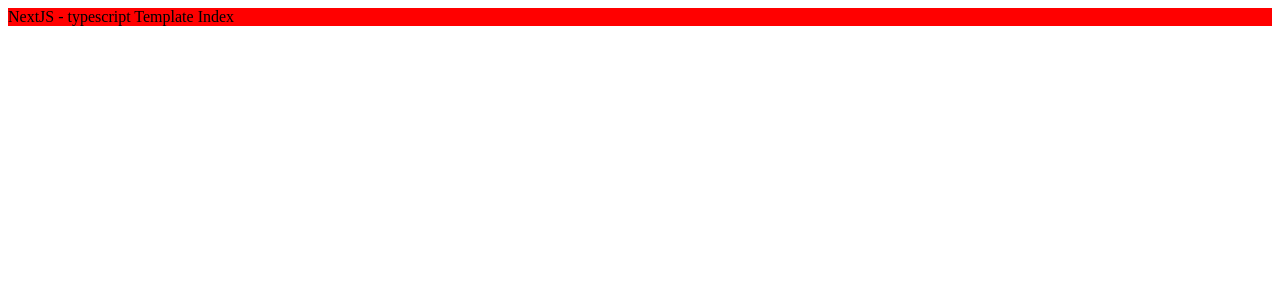
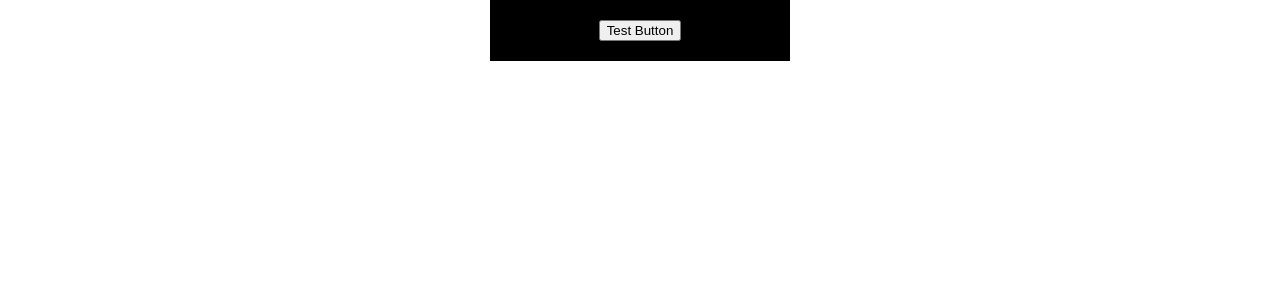
Before and after one commit to Oizys18/nextjs-template, a Next.js app: page / in a window 1280 px wide. Shown: the top 300 px of the page. Built offline with nearby package versions, Linux system fonts and the light colour scheme.

Commit message:
Add relative import path, styled-component module declaration, global theme

```diff
--- /dev/null
+++ b/components/index.ts
@@ -0,0 +1 @@
+export { default as TestButton } from './testButton/index';
--- /dev/null
+++ b/components/testButton/index.tsx
@@ -0,0 +1,20 @@
+import styled from 'styled-components';
+
+function TestButton() {
+  return (
+    <Wrapper>
+      <button onClick={() => alert('button!')}>Test Button</button>
+    </Wrapper>
+  );
+}
+
+export default TestButton;
+
+const Wrapper = styled.div`
+  width: 30rem;
+  display: flex;
+  padding: 2rem;
+  margin: 0 auto;
+  justify-content: center;
+  background-color: ${(props) => props.theme.color.black};
+`;
--- a/pages/_app.tsx
+++ b/pages/_app.tsx
@@ -1,5 +1,6 @@
-import Head from 'next/head';
 import type { AppProps } from 'next/app';
+import { ThemeProvider } from 'styled-components';
+import Theme from '@theme';
 
 /**
  * @description App
@@ -7,10 +8,13 @@ import type { AppProps } from 'next/app';
  * @param {AppProps} { Component, pageProps }
  * @returns {*}
  */
-function App({ Component, pageProps }: AppProps) {
+function App({ Component, pageProps }: AppProps): JSX.Element {
   return (
     <>
-      <Component {...pageProps} />
+      <Theme.GlobalStyle />
+      <ThemeProvider theme={Theme.ThemeResource}>
+        <Component {...pageProps} />
+      </ThemeProvider>
     </>
   );
 }
--- a/pages/_document.tsx
+++ b/pages/_document.tsx
@@ -1,4 +1,11 @@
-import Document, { DocumentContext, DocumentInitialProps } from 'next/document';
+import Document, {
+  DocumentContext,
+  DocumentInitialProps,
+  Html,
+  Head,
+  Main,
+  NextScript,
+} from 'next/document';
 import { ServerStyleSheet } from 'styled-components';
 
 /**
@@ -24,7 +31,6 @@ class CustomDocument extends Document {
 
       const initialProps = await Document.getInitialProps(ctx);
 
-      // html에 style 추가
       return {
         ...initialProps,
         styles: [
@@ -42,6 +48,20 @@ class CustomDocument extends Document {
       sheet.seal();
     }
   }
+  render(): JSX.Element {
+    return (
+      <Html>
+        <Head>
+          {/* preload webfont here */}
+          {/* add meta tag here */}
+        </Head>
+        <body>
+          <Main />
+          <NextScript />
+        </body>
+      </Html>
+    );
+  }
 }
 
 export default CustomDocument;
--- a/pages/index.tsx
+++ b/pages/index.tsx
@@ -1,11 +1,12 @@
 import type { NextPage } from 'next';
-import styled from 'styled-components';
+import { TestButton } from '@components';
+
 const Index: NextPage = () => {
-  return <Hello>NextJS - typescript Template Index</Hello>;
+  return (
+    <div>
+      <TestButton />
+    </div>
+  );
 };
 
 export default Index;
-
-const Hello = styled.div`
-  background-color: red;
-`;
--- a/styles/globalstyles.ts
+++ /dev/null
@@ -1,2 +0,0 @@
-import reset from 'styled-reset';
-import { createGlobalStyle } from 'styled-components';
--- /dev/null
+++ b/theme/index.ts
@@ -0,0 +1,41 @@
+import reset from 'styled-reset';
+import { css, DefaultTheme, createGlobalStyle } from 'styled-components';
+
+// import fonts here
+const fonts = css``;
+
+/**
+ * types/styled.d.ts에 DefaultTheme 업데이트
+ */
+const ThemeResource: DefaultTheme = {
+  // media queries
+  mq: {
+    tablet: '',
+    mobile: '',
+  },
+  // colors
+  color: {
+    white: '#ffffff',
+    black: '#000000',
+  },
+};
+
+const GlobalStyle = createGlobalStyle`
+    ${reset}
+    ${fonts}
+    * {
+        box-sizing: border-box;
+    }
+    /* 1rem == 10px */
+    html{
+        font-size:62.5%;
+    }
+    body{
+        font-size:1.6rem;
+    }
+    html,body,#__next{
+        height:100%;
+    }
+`;
+
+export default { GlobalStyle, ThemeResource };
```
Also changed, not shown: pages/hello.tsx (deleted, +0 -9 lines), tsconfig.json (+27 -12 lines), types/styled.d.ts (added, +11 -0 lines).
